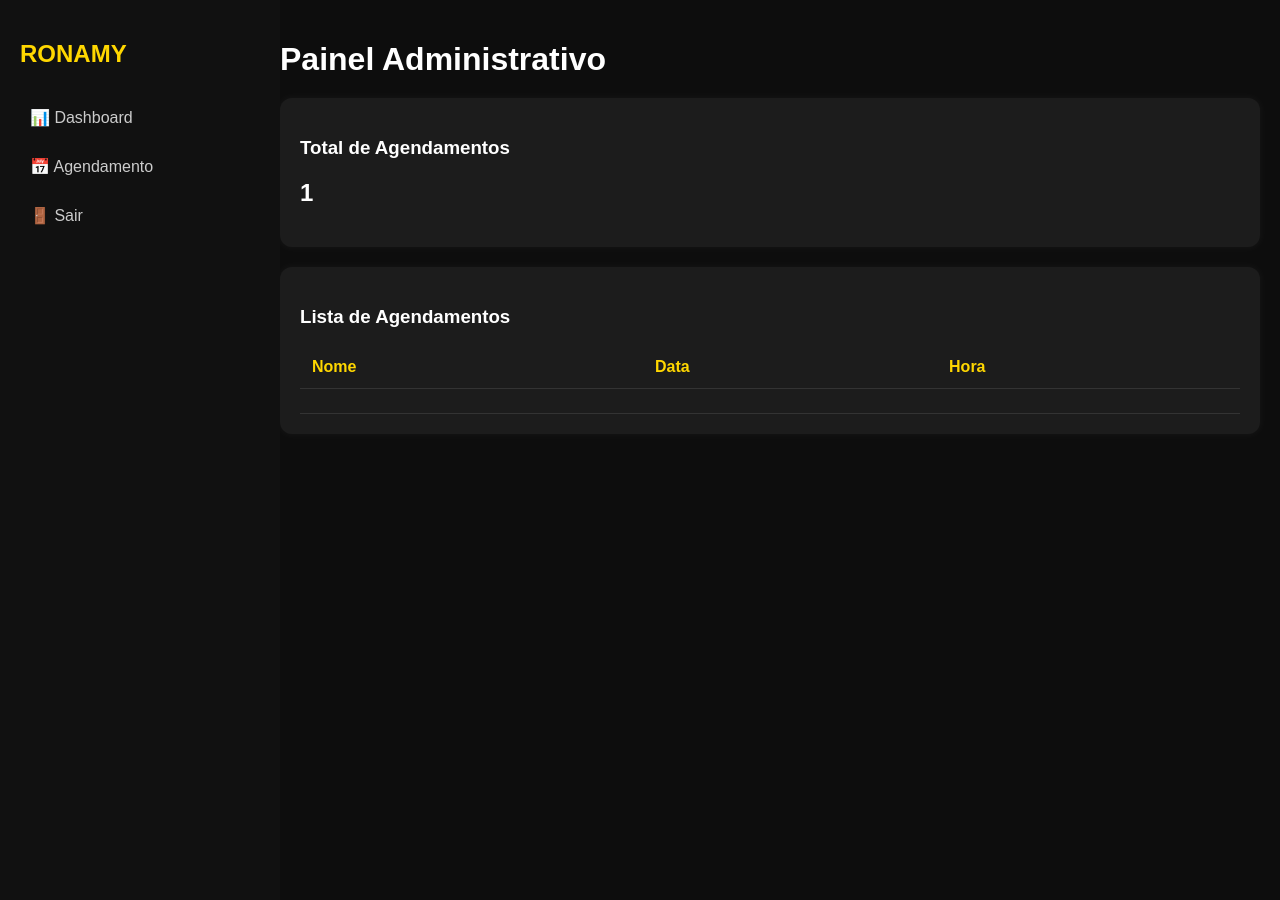
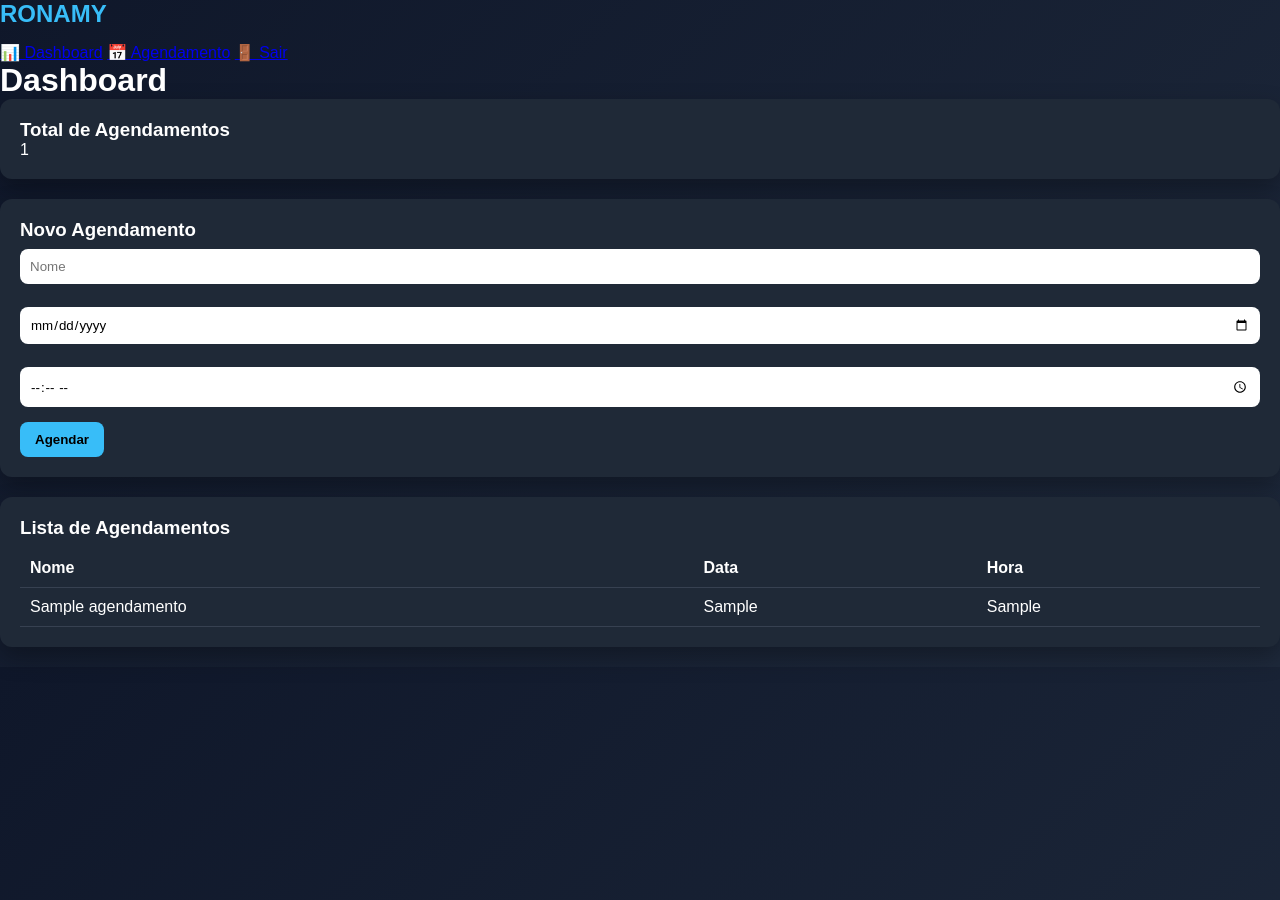
Before and after one commit to romaurocruz2-lang/Ronamy, a Flask app: page /painel in a window 1280 px wide. Run offline with Flask 3, Linux system fonts and the light colour scheme; the visitor is signed in with stand-in values (Sample User, id 1); data comes from the database, SQL or seed files in the repository; tables that the repository leaves empty hold one stand-in row (values such as "Sample post"); lists and menus that the app fills with data are empty.

Commit message:
Update panel title and modify layout elements

```diff
--- a/templates/painel.html
+++ b/templates/painel.html
@@ -2,90 +2,16 @@
 <html lang="pt-BR">
 <head>
 <meta charset="UTF-8">
-<title>Painel Admin</title>
+<title>Painel Ronamy</title>
 
-<style>
-body {
-  margin: 0;
-  font-family: Arial;
-  background: #0d0d0d;
-  color: white;
-}
-
-.sidebar {
-  width: 240px;
-  height: 100vh;
-  position: fixed;
-  background: #111;
-  padding: 20px;
-}
-
-.sidebar h2 {
-  color: gold;
-  margin-bottom: 30px;
-}
-
-.sidebar a {
-  display: block;
-  color: #ccc;
-  padding: 10px;
-  text-decoration: none;
-  margin-bottom: 10px;
-  border-radius: 8px;
-}
-
-.sidebar a:hover {
-  background: gold;
-  color: black;
-}
-
-.main {
-  margin-left: 260px;
-  padding: 20px;
-}
-
-.card {
-  background: #1c1c1c;
-  padding: 20px;
-  border-radius: 12px;
-  margin-bottom: 20px;
-  box-shadow: 0 0 10px rgba(255,255,255,0.05);
-}
-
-h1 {
-  margin-bottom: 20px;
-}
-
-table {
-  width: 100%;
-  border-collapse: collapse;
-}
-
-th, td {
-  padding: 12px;
-  border-bottom: 1px solid #333;
-  text-align: left;
-}
-
-th {
-  color: gold;
-}
-
-.badge {
-  background: gold;
-  color: black;
-  padding: 5px 10px;
-  border-radius: 8px;
-  font-size: 12px;
-}
-</style>
-
+<link rel="stylesheet" href="{{ url_for('static', filename='style.css') }}">
 </head>
 
 <body>
 
 <div class="sidebar">
   <h2>RONAMY</h2>
+
   <a href="/painel">📊 Dashboard</a>
   <a href="/">📅 Agendamento</a>
   <a href="/logout">🚪 Sair</a>
@@ -93,11 +19,24 @@ th {
 
 <div class="main">
 
-  <h1>Painel Administrativo</h1>
+  <h1>Dashboard</h1>
+
+  <div class="cards">
+    <div class="card">
+      <h3>Total de Agendamentos</h3>
+      <p>{{ agendamentos|length }}</p>
+    </div>
+  </div>
 
   <div class="card">
-    <h3>Total de Agendamentos</h3>
-    <h2>{{ agendamentos|length }}</h2>
+    <h3>Novo Agendamento</h3>
+
+    <form method="POST" action="/agendar">
+      <input type="text" name="nome" placeholder="Nome" required>
+      <input type="date" name="data" required>
+      <input type="time" name="hora" required>
+      <button type="submit">Agendar</button>
+    </form>
   </div>
 
   <div class="card">
@@ -112,12 +51,11 @@ th {
 
       {% for a in agendamentos %}
       <tr>
-        <td>{{ a.nome }}</td>
-        <td>{{ a.data }}</td>
-        <td>{{ a.hora }}</td>
+        <td>{{ a[1] }}</td>
+        <td>{{ a[2] }}</td>
+        <td>{{ a[3] }}</td>
       </tr>
       {% endfor %}
-
     </table>
 
   </div>
```
